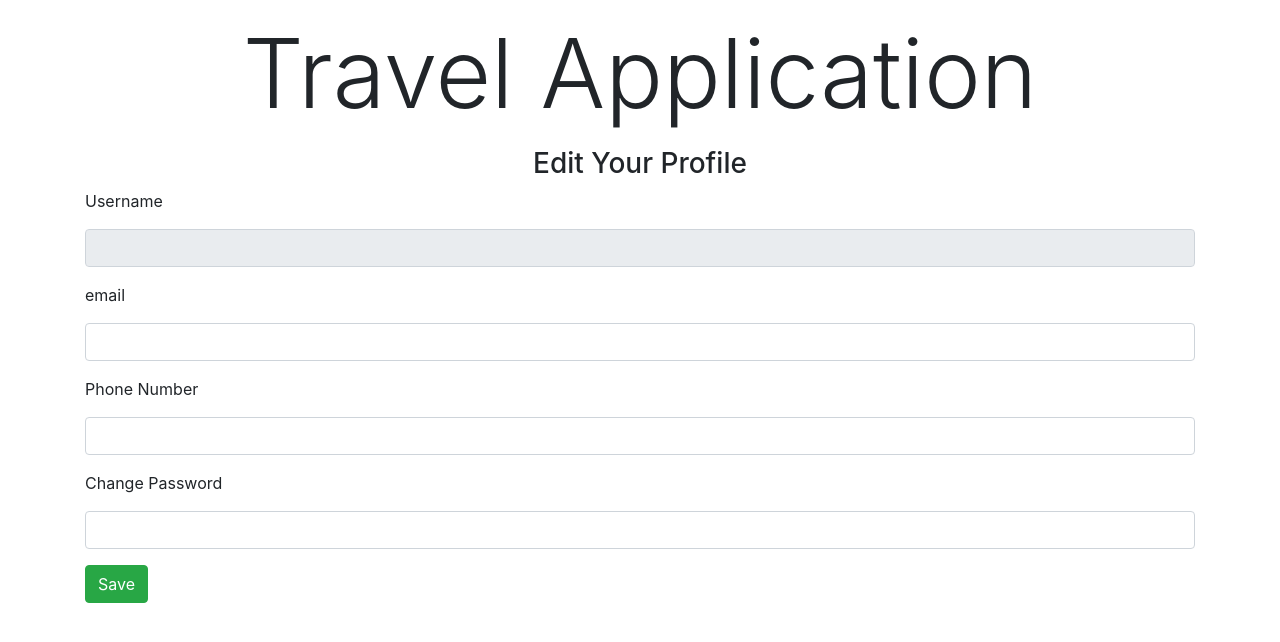
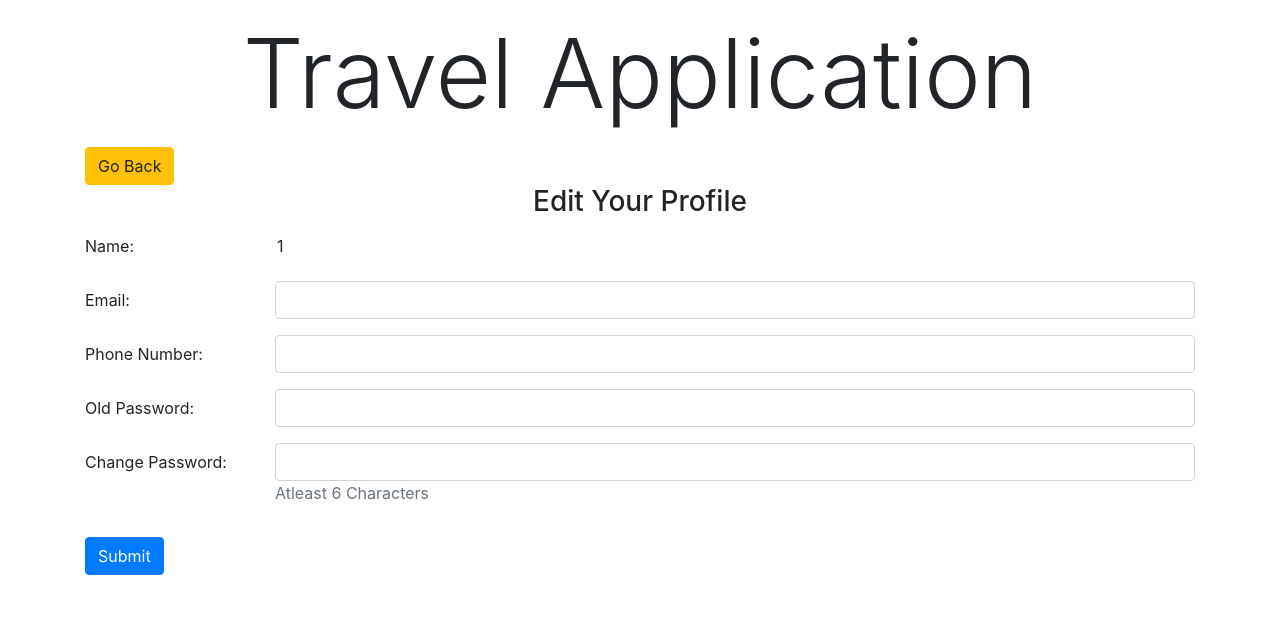
Before and after one commit to nihalkudukkan/Travel-App-Project-react, a React (Create React App) app: page /userinfo/1 in a window 1280 px wide. Shown: the top 642 px of the page. Built offline with nearby package versions, Linux system fonts and the light colour scheme; no server answers.

Commit message:
Update on Profile Change

```diff
--- a/src/components/RegApp.js
+++ b/src/components/RegApp.js
@@ -1,5 +1,6 @@
 import React, { Component } from 'react';
 import { BrowserRouter as Router, Route, Switch } from 'react-router-dom'
+import UserInfoChange from './UserInfoChange';
 import Home from './Home';
 import HomeMain from './HomeMain';
 import UserComponent from './UserComponent';
@@ -16,7 +17,7 @@ class RegApp extends Component {
                         <Route path="/" exact component={Welcome}/>
                         <Route path="/home/:name" exact component={Home}/>
                         <Route path="/users" component={UserComponent} />
-                        <Route path="/userinfo/:name" component={UserInfo} />
+                        <Route path="/userinfo/:name" component={UserInfoChange} />
                         <Route path="/homemain/:name" component={HomeMain} />
                     </Switch>
                 </>
--- a/src/components/UserComponent.js
+++ b/src/components/UserComponent.js
@@ -13,7 +13,7 @@ class UserComponent extends Component {
         }
 
         this.onSubmit = this.onSubmit.bind(this)
-        this.validate = this.validate.bind(this)
+        // this.validate = this.validate.bind(this)
 
     }
 
@@ -40,8 +40,9 @@ class UserComponent extends Component {
                                             .then(
                                                 res=>{
                                                     if(res.data===null){
-                                                        UserDataService.createUser(user)
-                                                            .then(() => this.props.history.push('/'))
+                                                        UserDataService.createUser(user);
+                                                        alert('Profile Created');
+                                                        this.props.history.push('/');
                                                     } else{alert("This phone number has already registered");}
                                                 }
                                             )
@@ -58,17 +59,17 @@ class UserComponent extends Component {
         //         .then(() => this.props.history.push('/'))
     }
 
-    validate(values) {
-        let errors = {}
-        if (!values.username) {
-            errors.description = 'Enter a username'
-        } else if (values.username.length < 3) {
-            errors.description = 'Enter atleast 3 Characters in Description'
-        }
+    // validate(values) {
+    //     let errors = {}
+    //     if (!values.username) {
+    //         errors.description = 'Enter a username'
+    //     } else if (values.username.length < 3) {
+    //         errors.description = 'Enter atleast 3 Characters in Description'
+    //     }
 
-        return errors;
+    //     return errors;
 
-    }
+    // }
 
     render() {
         let { username, password } = this.state
@@ -91,11 +92,17 @@ class UserComponent extends Component {
                                         className="alert alert-warning" />
                                     <fieldset className="form-group">
                                         <p>Username</p>
-                                        <Field className="form-control" type="text" name="username" required/>
+                                        <Field className="form-control" type="text" name="username" pattern="[A-Za-z]{3,}" required/>
+                                        <p className="text-muted">
+                                        Atleast 3 Characters required (letters or numbers)
+                                        </p>
                                     </fieldset>
                                     <fieldset className="form-group">
                                         <p>Password</p>
-                                        <Field className="form-control" type="password" name="password" required/>
+                                        <Field className="form-control" type="password" name="password" pattern=".{6,}" required/>
+                                        <p className="text-muted">
+                                        Atleast 6 Characters
+                                        </p>
                                     </fieldset>
 
                                     {/* edits */}
@@ -109,11 +116,14 @@ class UserComponent extends Component {
                                         <Field className="form-control" type="tel" name="phone" pattern="[0-9]{10}" required/>
                                     </fieldset>
                                     {/* edits */}
-                                    <button className="btn btn-success" type="submit">Save</button>
+                                    <button className="btn btn-success mb-4" type="submit">Save</button>
                                 </Form>
                             )
                         }
                     </Formik>
+
+                    <p>Already Registered?</p>
+                    <button onClick={()=>{this.props.history.push(`/`)}} className="btn btn-primary mb-5" >Login</button>
 
                 </div>
             </div>
--- a/src/components/UserInfo.js
+++ b/src/components/UserInfo.js
@@ -44,6 +44,8 @@ class UserInfo extends Component {
             )
     }
 
+    // saveChanges()
+
     onSubmit(values) {
         let user = {
             username: values.username,
@@ -51,34 +53,40 @@ class UserInfo extends Component {
             email: values.email,
             phone: values.phone,
         }
-        alert('A name was submitted: ');
-        this.state.Categories.map(
-            i => {
-                console.log(i.email)
-            }
-        )
+        // this.state.Categories.map(
+        //     i => {
+        //         console.log(i.email)
+        //     }
+        // )
+        // this.saveChanges(values.username);
+        // alert('A name was submitted: ');
+        console.log(values.email);
+        console.log(user.email);
+
     }
 
-    // validate(values) {
-    //     let errors = {}
-    //     if (!values.username) {
-    //         errors.description = 'Enter a username'
-    //     } else if (values.username.length < 3) {
-    //         errors.description = 'Enter atleast 3 Characters in Description'
-    //     }
+    validate(values) {
+        let errors = {}
+        if (this.state.data.username) {
+            alert("check");
+            errors.description = 'Enter a username';
+        } else if (values.username.length < 3) {
+            alert("check1");
+            errors.description = 'Enter atleast 3 Characters in Description'
+        }
 
-    //     return errors;
+        return errors;
 
-    // }
+    }
 
     render() {
-        let { username, password } = this.state
+        let { name } = this.state
         return (
             <div>
                 <h3 className="d-flex justify-content-center">Edit Your Profile</h3>
                 <div className="container">
                     <Formik
-                        initialValues={{ username, password }}
+                        initialValues={{ name }}
                         onSubmit={this.onSubmit}
                         validateOnChange={false}
                         validateOnBlur={false}
--- /dev/null
+++ b/src/components/UserInfoChange.js
@@ -0,0 +1,182 @@
+import React, { Component } from 'react';
+import UserDataService from './service/UserDataService';
+
+
+class UserInfoChange extends Component {
+    constructor(props) {
+        super(props)
+
+        this.state = {
+            id: '',
+            name: this.props.match.params.name,
+            email: '',
+            iniemail: '',
+            phone:'',
+            iniphone:'',
+            password:'',
+            inipassword:'',
+            verpassword:'',
+            Categories:[]
+        }
+
+        this.handleChange = this.handleChange.bind(this)
+        this.handleSubmit = this.handleSubmit.bind(this)
+        this.fetchData = this.fetchData.bind(this)
+        this.refreshCourses = this.refreshCourses.bind(this)
+    }
+
+    refreshCourses() {
+        UserDataService.retrieveAllUser()//HARDCODED
+            .then(
+                response => {
+                    this.setState({ Categories: response.data });
+                }
+            )
+    }
+
+    fetchData(){
+        UserDataService.verifyUser(this.state.name)
+            .then(
+                response => this.setState({
+                    id: response.data.id,
+                    email: response.data.email,
+                    iniemail: response.data.email,
+                    phone: response.data.phone,
+                    iniphone: response.data.phone,
+                    inipassword: response.data.password
+                })
+            )
+    }
+
+    componentDidMount() {
+        this.refreshCourses();
+        this.fetchData();
+    }
+
+    handleChange(event) {
+        this.setState({
+            [event.target.name] : event.target.value
+          })
+      }
+
+    handleSubmit(event) {
+        let user = {
+            id: this.state.id,
+            username: this.state.name,
+            password: this.state.password,
+            email: this.state.email,
+            phone: this.state.phone
+        }
+
+        if (this.state.verpassword!==this.state.inipassword) {
+            alert("Entered Old password is wrong")
+        } else {
+            if (this.state.iniemail===this.state.email) {
+                if(this.state.iniphone===this.state.phone) {
+                    UserDataService.updateUser(user);
+                    alert('Password has changed');
+                    this.props.history.push(`/homemain/${this.state.name}`);
+                }
+                else {
+                    UserDataService.verifyPhone(this.state.phone)
+                        .then(
+                            response => {
+                                if (response.data===null) {
+                                    UserDataService.updateUser(user);
+                                    alert('Profile Updated');
+                                    this.props.history.push(`/homemain/${this.state.name}`);
+                                } else {
+                                    alert("This phone number already exists")
+                                }
+                            }
+                        )
+                }
+            } else {
+                UserDataService.verifyEmail(this.state.email)
+                    .then(
+                        response => {
+                            if (response.data===null) {
+                                // UserDataService.updateUser(user);
+                                // alert('Profile Updated');
+                                // this.props.history.push(`/homemain/${this.state.name}`);
+                                if(this.state.iniphone===this.state.phone) {
+                                    UserDataService.updateUser(user);
+                                    alert('Profile Updated');
+                                    this.props.history.push(`/homemain/${this.state.name}`);
+                                }
+                                else {
+                                    UserDataService.verifyPhone(this.state.phone)
+                                        .then(
+                                            response => {
+                                                if (response.data===null) {
+                                                    UserDataService.updateUser(user);
+                                                    alert('Profile Updated');
+                                                    this.props.history.push(`/homemain/${this.state.name}`);
+                                                } else {
+                                                    alert("This phone number already exists")
+                                                }
+                                            }
+                                        )
+                                }
+                            } else {
+                                alert("This Email has already registered with another profile")
+                            }
+                        }
+                    )
+            }
+        }
+
+
+        event.preventDefault();
+    }
+
+    render() {
+        return (
+            <div className="container">
+                <button className="btn btn-warning" onClick={()=>{this.props.history.push(`/homemain/${this.state.name}`)}}>Go Back</button>
+                <h3 className="d-flex justify-content-center">Edit Your Profile</h3>
+                <form onSubmit={this.handleSubmit}>
+                    <div class="form-group row">
+                        <label for="staticEmail" class="col-sm-2 col-form-label">Name:</label>
+                        <div class="col-sm-10">
+                        <input type="text" readonly class="form-control-plaintext" value={this.state.name} onChange={this.handleChange} disabled/>
+                        </div>
+                    </div>
+                    <div class="form-group row">
+                        <label for="staticEmail" class="col-sm-2 col-form-label">Email:</label>
+                        <div class="col-sm-10">
+                        <input type="email" name="email" readonly class="form-control" value={this.state.email} onChange={this.handleChange}/>
+                        </div>
+                    </div>
+                    <div class="form-group row">
+                        <label for="staticEmail" class="col-sm-2 col-form-label">Phone Number:</label>
+                        <div class="col-sm-10">
+                        <input type="tel" name="phone" readonly class="form-control" value={this.state.phone} pattern="[0-9]{10}" onChange={this.handleChange}/>
+                        </div>
+                    </div>
+                    <div class="form-group row">
+                        <label for="staticEmail" class="col-sm-2 col-form-label">Old Password:</label>
+                        <div class="col-sm-10">
+                        <input type="password" name="verpassword" readonly class="form-control" onChange={this.handleChange} />
+                        </div>
+
+                    </div>
+                    <div class="form-group row">
+                        <label for="staticEmail" class="col-sm-2 col-form-label">Change Password:</label>
+                        <div class="col-sm-10">
+                        <input type="password" name="password" readonly class="form-control" onChange={this.handleChange} pattern=".{6,}" />
+                        <p className="text-muted">
+                            Atleast 6 Characters
+                        </p>
+                        </div>
+
+                    </div>
+
+                    <input class="btn btn-primary" type="submit" value="Submit" />
+                </form>
+            </div>
+          );
+    }
+}
+
+export default UserInfoChange;
--- a/src/components/service/UserDataService.js
+++ b/src/components/service/UserDataService.js
@@ -21,6 +21,10 @@ class UserDataService {
     verifyEmail(email){
         return axios.get(`${COURSE_API_URL}/user/email/${email}`)
     }
+
+    updateUser(User){
+        return axios.put(`${COURSE_API_URL}/addUser`, User)
+    }
     // retrieveCourse(name, id) {
     //     //console.log('executed service')
     //     return axios.get(`${INSTRUCTOR_API_URL}/courses/${id}`);
```
